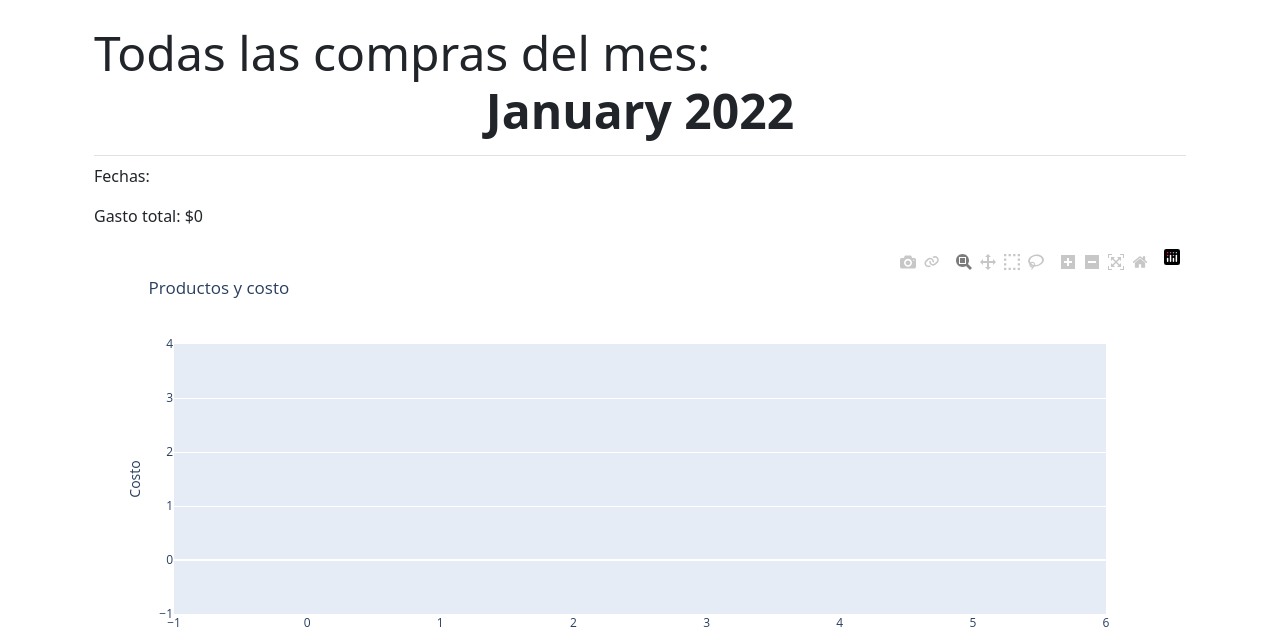
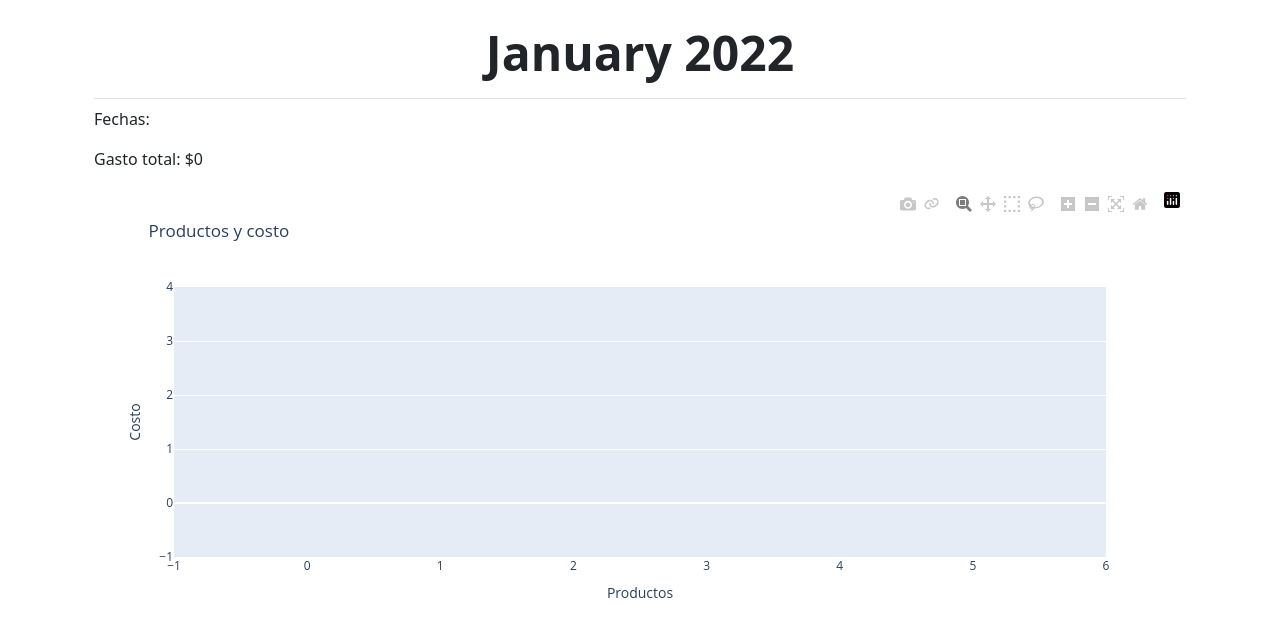
Before and after one commit to LuisMtzGarcia/Grocery_Shopping_Registry, a Django app: page /2022/01/ in a window 1280 px wide. Shown: the part 58-694 px from the top of the page. Run offline with Django 4.2, Linux system fonts and the light colour scheme; the visitor is signed in with stand-in values (Sample User, id 1); data that the repository does not hold is empty; some libraries are stand-ins or nearby versions.

Commit message:
Modified header in month_view page

```diff
--- a/shopping_registry/templates/shopping_registry/month_view.html
+++ b/shopping_registry/templates/shopping_registry/month_view.html
@@ -2,8 +2,6 @@
 
 {% block page_header %}
 <h1 class="display-5">
-    Todas las compras del mes:
-    <br>
     <div class="text-center fw-bold">
         {{ date|date:"F Y" }}
     </div>
```
